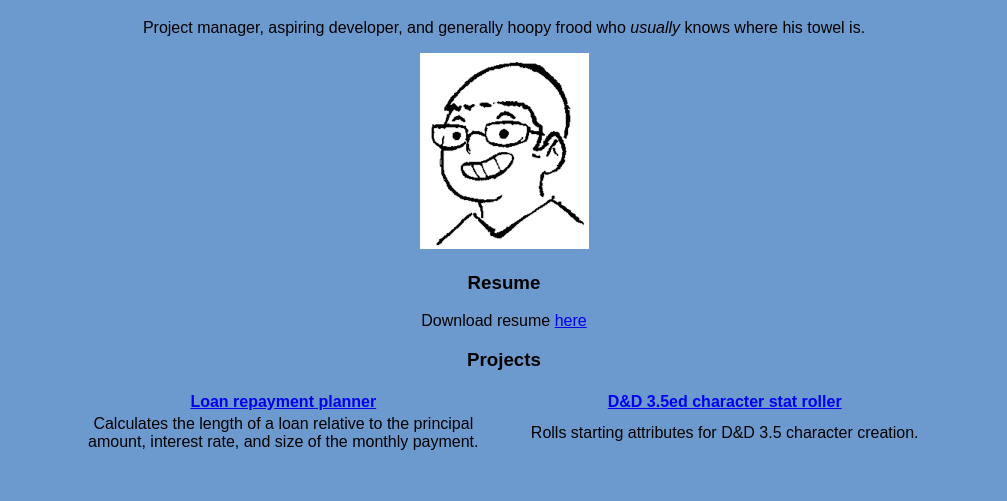
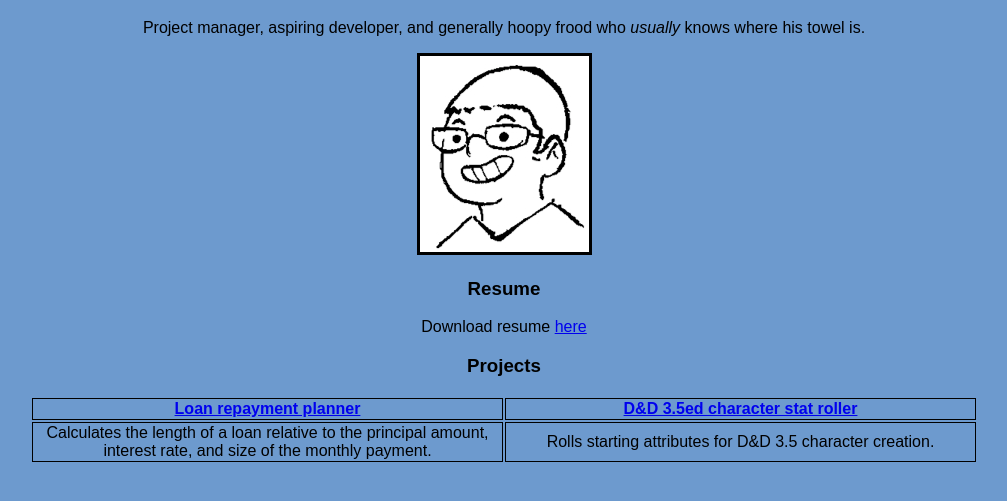
Before and after one commit to jharrisadam/self-website, a plain HTML site: page index.html in a window 1280 px wide. Shown: the part 61-562 px from the top of the page, without its empty margins (136-1143 px from the left). Drawn offline with Linux system fonts and the light colour scheme; a web font is replaced by a local one.

Commit message:
minor CSS tweaks

```diff
--- a/css/styles.css
+++ b/css/styles.css
@@ -7,9 +7,7 @@ body {
 .profile img {
   transition: all 1000ms ease-in-out;
   align-items: center;
-  border-width: 15px;
-  border-color: black;
-
+  border: 3px solid black;
 }
 
 .profile img:hover {
@@ -19,9 +17,15 @@ body {
 table.center {
   margin-left: auto;
   margin-right: auto;
-  width: 70%;
+  width: 75%;
+}
+
+.projects th {
+  width: 300px;
+  border: 1px solid black;
 }
 
 .projects td {
   width: 300px;
+  border: 1px solid black;
 }
```
